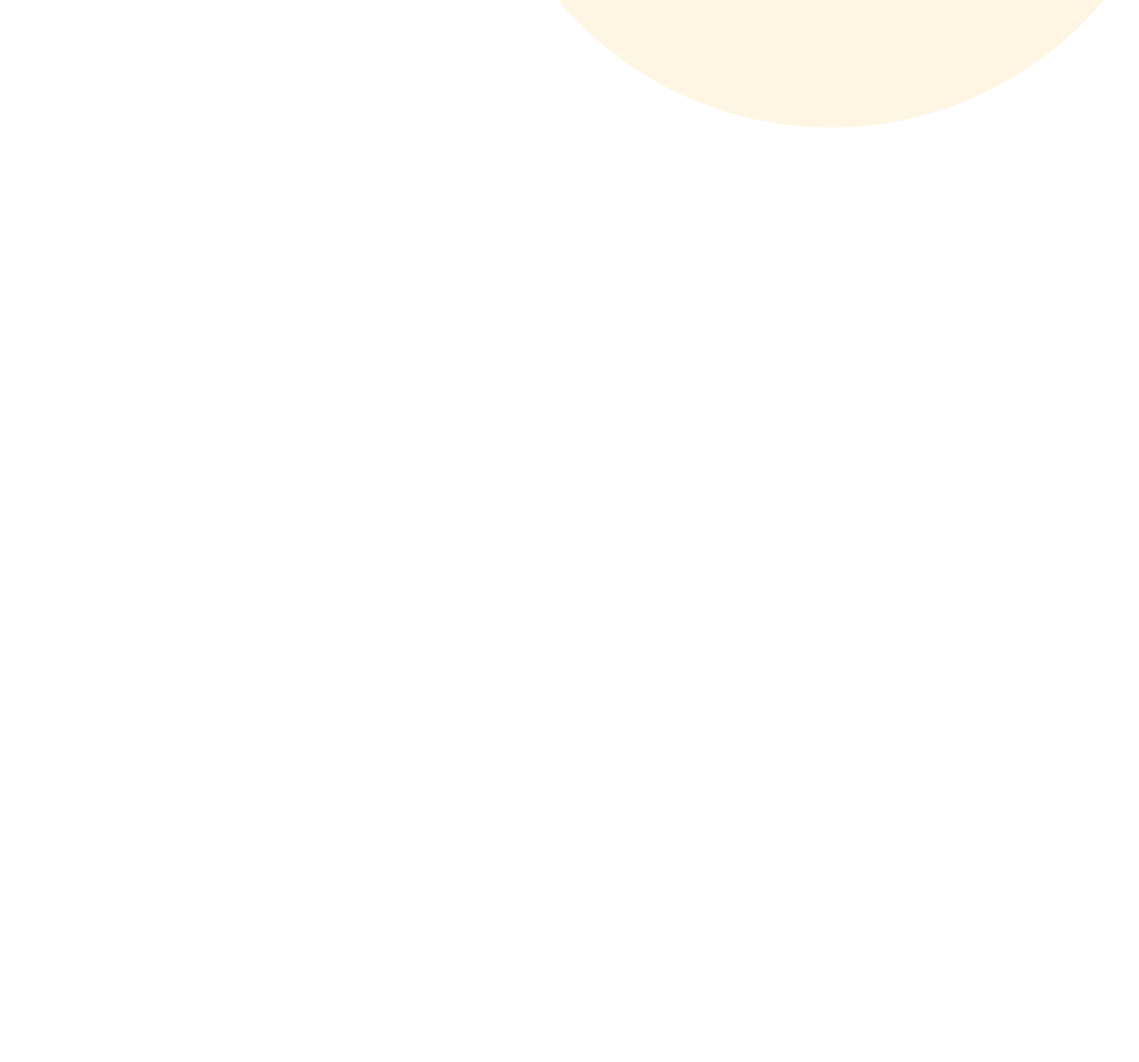
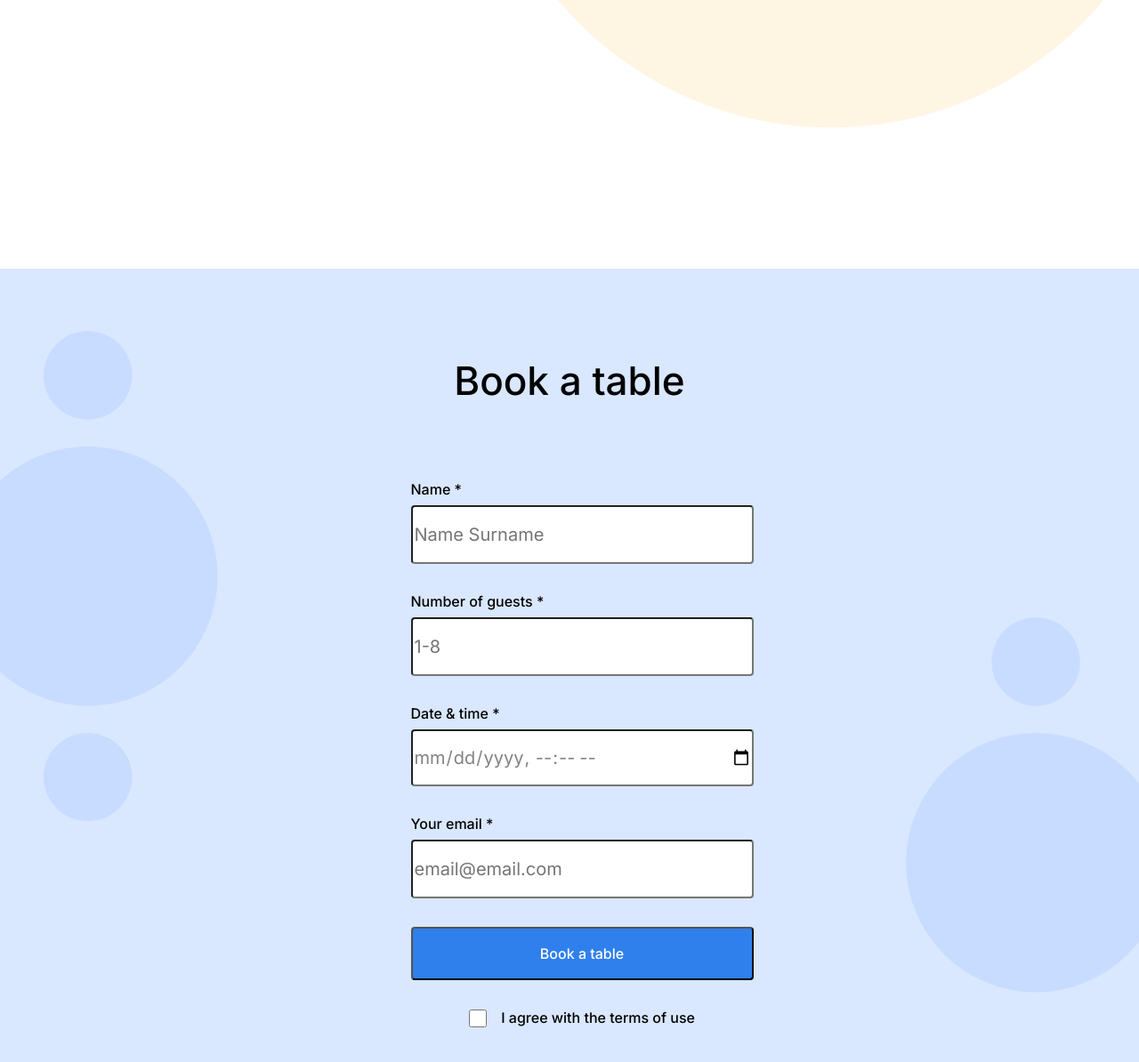
Before and after one commit to RicardoVegaJr/se_project_coffeeshop, a plain HTML site: page index.html in a window 1280 px wide. Shown: the part 3071-4265 px from the top of the page at 89% size. Before the commit the page ends 3373 px from the top, so only its background shows below. Drawn offline with Linux system fonts and the light colour scheme.

Commit message:
add reservation form

```diff
--- a/index.html
+++ b/index.html
@@ -112,7 +112,25 @@
         </div>
       </div>
     </section>
-    <section class="reservation"></section>
+    <section class="reservation">
+      <h1 class="reservation__title">Book a table</h1>
+      <form class="form reservation__form ">
+        <fieldset class="form__fieldset">
+          <label class="form__label" for="name">Name *</label>
+          <input type="text" class="form__input" id="name" name="name" placeholder="Name Surname" required/>
+          <label class="form__label" for="guests">Number of guests *</label>
+          <input type="number" class="form__input" id="guests" name="guests" min="1" max="8" placeholder="1-8" required/>
+          <label class="form__label" for="date-time">Date & time *</label>
+          <input type="datetime-local" class="form__input" id="date-time" name="date-time" required/>
+          <label class="form__label" for="email">Your email *</label>
+          <input type="email" class="form__input" id="email" name="email" placeholder="email@email.com" required/>
+          <button type="submit" class="form__button">Book a table</button>
+          <label for="agreement" class="form__label">
+            <input type="checkbox" class="form__checkbox" name="agree" id="agreement"/>
+            I agree with the terms of use</label>
+        </fieldset>
+      </form>
+    </section>
     <section class="about"></section>
     <footer class="footer"></footer>
   </div>
--- a/pages/index.css
+++ b/pages/index.css
@@ -1,5 +1,6 @@
 @import url(../vendor/normalize.css);
 @import url(./page.css);
-@import url(../pages/header.css);
+@import url(./header.css);
 @import url(./menu.css);
 @import url(./recipes.css);
+@import url(./reservation.css);
--- /dev/null
+++ b/pages/reservation.css
@@ -0,0 +1,87 @@
+.reservation {
+  margin: 0;
+  padding: 100px 0 120px 0;
+  height: 100vh;
+  background-color: #d9e7ff;
+  background-image: url(../images/background_reservation.svg);
+  background-repeat: no-repeat;
+  background-size: cover;
+  background-position: center;
+}
+
+.reservation__title {
+  font-family: "Inter", Arial, sans-serif;
+  font-style: normal;
+  font-weight: 500;
+  font-size: 44px;
+  line-height: 52px;
+  text-align: center;
+  margin: 0 0 80px 0;
+}
+
+.form__label {
+  font-family: "Inter", Arial, sans-serif;
+  font-style: normal;
+  font-weight: 500;
+  font-size: 16px;
+  line-height: 20px;
+  margin: 0 0 8px 0;
+}
+
+.form__label:last-of-type {
+  text-align: center;
+}
+
+.form__input {
+  font-family: "Inter", Arial, sans-serif;
+  font-style: normal;
+  font-weight: normal;
+  font-size: 20px;
+  line-height: 30px;
+  color: #838383;
+  margin: 0 0 32px 0;
+  max-width: 385px;
+  height: 60px;
+}
+
+.reservation__form {
+  max-width: 385px;
+  margin: 0 auto;
+}
+
+.form__fieldset {
+  display: grid;
+  width: 100%;
+  border-style: none;
+}
+
+.form__input {
+  border-radius: 4px;
+}
+
+.form__button {
+  font-family: "Inter", Arial, sans-serif;
+  font-style: normal;
+  font-weight: 500;
+  font-size: 16px;
+  line-height: 20px;
+  background-color: #2f80ed;
+  color: white;
+  margin: 0 0 32px 0;
+  height: 60px;
+  width: 100%;
+  border-radius: 4px;
+  transition: opacity 0.3s ease-in-out;
+}
+
+.form__button:hover {
+  opacity: 70%;
+}
+
+.form__checkbox {
+  border-radius: 2px;
+  margin: 0 12px 0 0;
+  width: 20px;
+  height: 20px;
+  vertical-align: middle;
+}
```
Also changed, not shown: images/check.svg (deleted).
